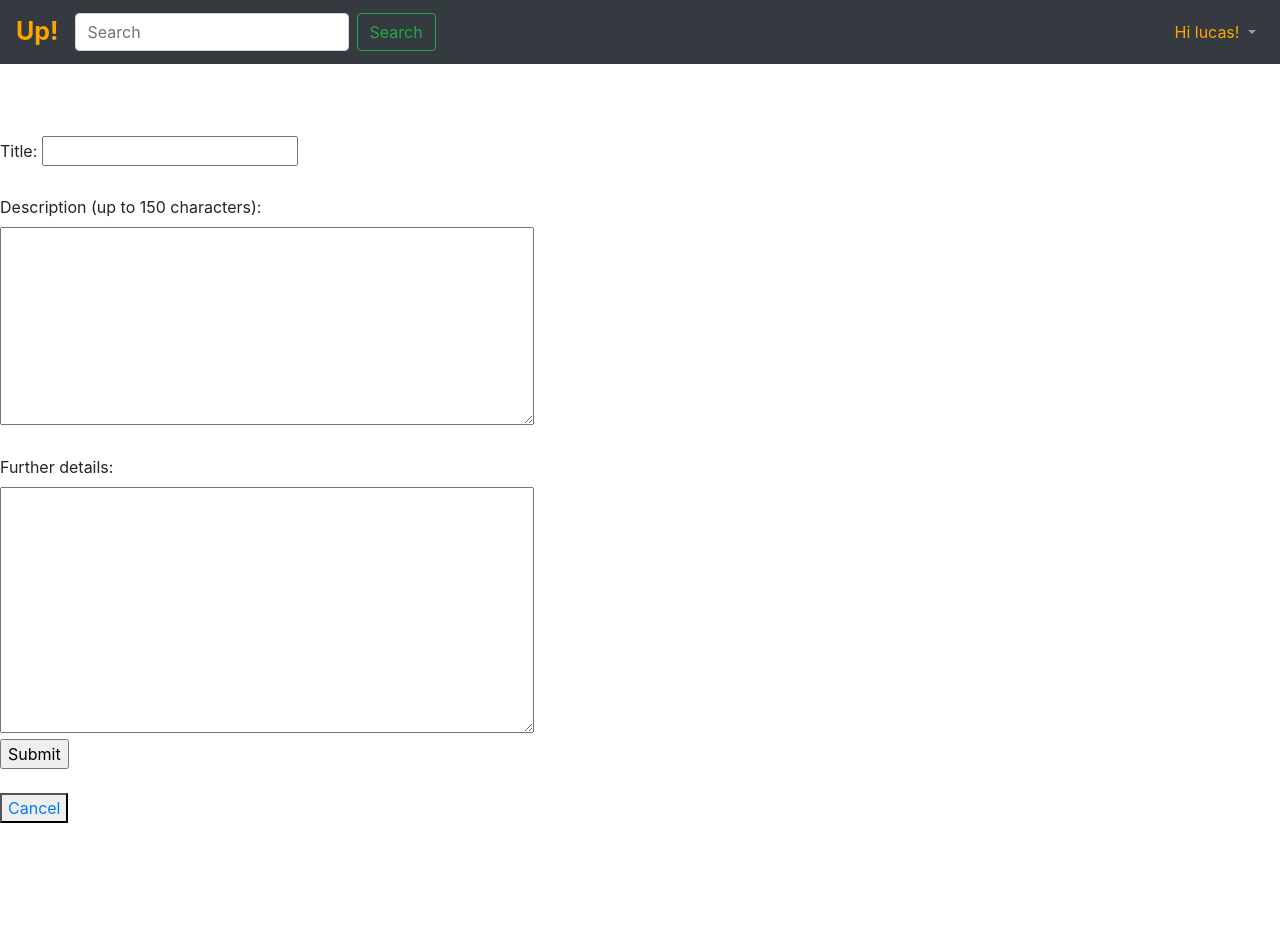
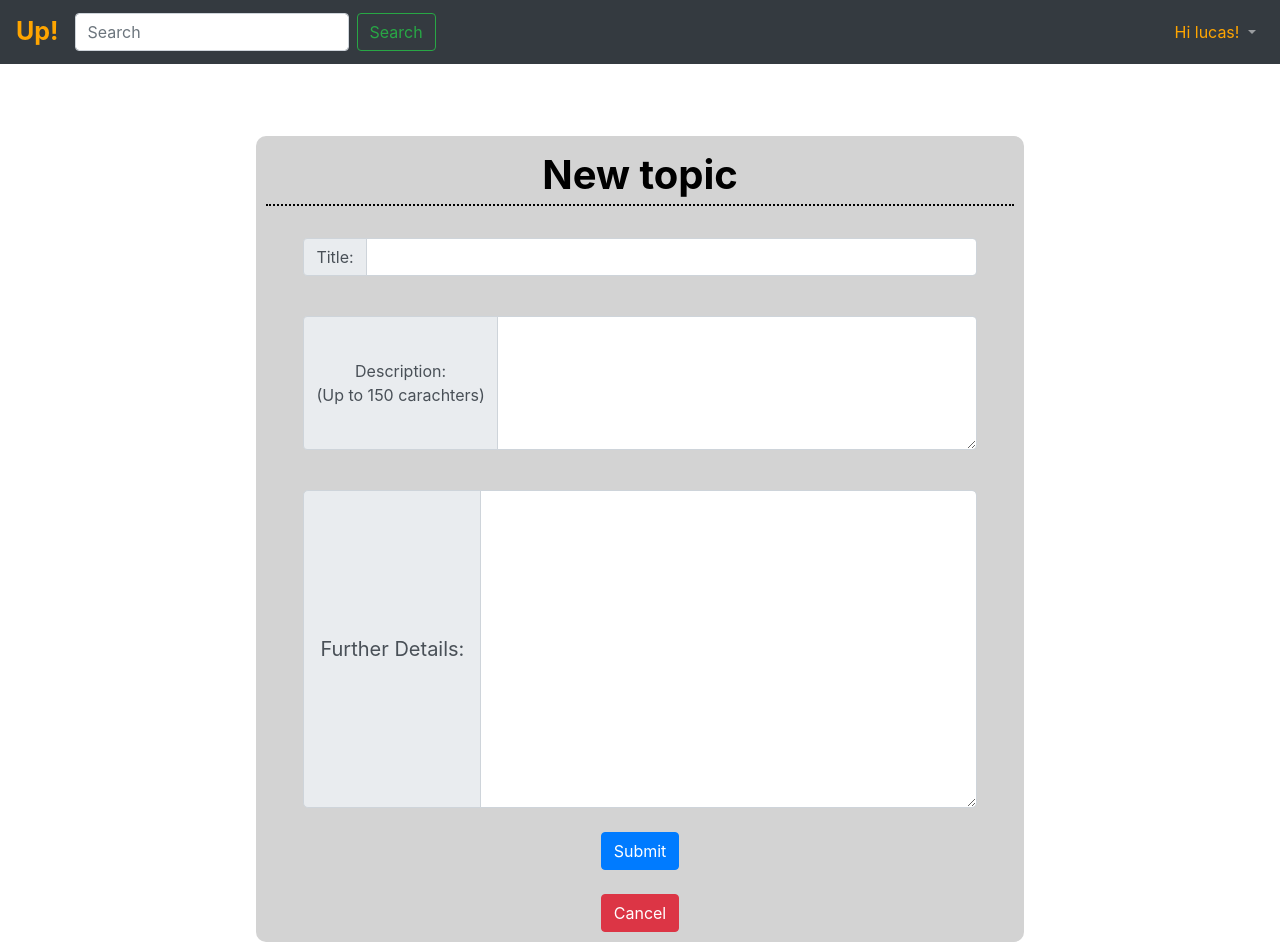
Before and after one commit to LucasSte/WebApp-CES-22, a Django app: page /Topics/new_entry in a window 1280 px wide. Before the commit the page ends 823 px from the top, so only its background shows below. Run offline with Django 3.2, Linux system fonts and the light colour scheme; a user stored in the database is signed in; some libraries are stand-ins or nearby versions.

Commit message:
Creating a front end for the new topic entry page

```diff
--- a/Topics/templates/Topics/new_entry.html
+++ b/Topics/templates/Topics/new_entry.html
@@ -3,37 +3,56 @@
 {% block title %}New topic entry{% endblock %}
 
 {% block content %}
-    {% if messages %}
-    <ul class="messages">
-        {% for message in messages %}
-        <li {% if message.tags %} class="{{ message.tags }}" {% endif %}>{{ message }}</li>
-        {% endfor %}
-    </ul>
-    {% endif %}
+{% if messages %}
+<ul class="messages" style="text-align: center;">
+    {% for message in messages %}
+    <div class="alert alert-danger" role="alert" style="width: 97%; text-align: center;">
+        {{ message }}
+    </div>
+    {% endfor %}
+</ul>
+{% endif %}
 <br>
 {% if user.is_authenticated %}
 <body>
+<div class="new_topic_box">
+    <h2 class="login_header">New topic</h2>
     <form action="" method="POST">
         {% csrf_token %}
-        <label>Title: </label>
-        <input name="title" type="text">
         <br>
+        <div class="input-group mb-3" style="width: 90%; margin-left: auto; margin-right: auto;">
+        <div class="input-group-prepend">
+        <span class="input-group-text" id="inputGroup-sizing-default">Title:</span>
+        </div>
+        <input id="title" name="title" type="text" class="form-control" aria-label="Default" aria-describedby="inputGroup-sizing-default">
+    </div>
         <br>
-        <label>Description (up to 150 characters):</label>
+        <div class="input-group mb-3" style="width: 90%; margin-left: auto; margin-right: auto;">
+        <div class="input-group-prepend">
+        <span class="input-group-text" id="inputGroup-sizing-default">Description: <br> (Up to 150 carachters)</span>
+        </div>
+            <textarea id="small_description" name="small_description" class="form-control" aria-label="Default" aria-describedby="inputGroup-sizing-default" rows="5"> </textarea>
+    </div>
+
         <br>
-        <textarea name= "small_description" cols="50" rows="8"></textarea>
+        <div class="input-group input-group-lg" style="width: 90%; margin-left: auto; margin-right: auto;">
+        <div class="input-group-prepend">
+         <span class="input-group-text" id="inputGroup-sizing-lg">Further Details:</span>
+         </div>
+            <textarea id="big_description" name="big_description" class="form-control" aria-label="Large" aria-describedby="inputGroup-sizing-sm" rows="10"> </textarea>
+        </div>
         <br>
-        <br>
-        <label>Further details:</label>
-        <br>
-        <textarea name= "big_description" cols="50" rows="10"></textarea>
-        <br>
-        <input type="submit" value="Submit">
+            <div style="text-align: center;">
+            <button type="submit" value="Submit" class="btn btn-primary" style="horiz-align: center;">
+                Submit
+            </button>
+            </div>
     </form>
     <br>
-
-    <button type="reset"><a style="text-decoration: none" href="{% url 'index' %}">Cancel</a> </button>
-
+    <div style="text-align: center">
+    <a class="btn btn-danger" href="{% url 'index' %}" role="button">Cancel</a></button>
+</div>
+    </div>
 </body>
 {% else %}
 <h1> You must <a href="{% url 'user_login' %}">log in</a> to create a new topic</h1>
--- a/WebApp/forms.py
+++ b/WebApp/forms.py
@@ -14,8 +14,8 @@ class UserLoginForm(forms.Form):
         )
 
 class UserRegistrationForm(forms.ModelForm):
-    password = forms.CharField(widget=forms.PasswordInput(attrs={'placeholder': 'Enter password here...'}))
-    confirm_password = forms.CharField(widget=forms.PasswordInput(attrs={'placeholder': 'Confirm password...'}))
+    password = forms.CharField(widget=forms.PasswordInput(attrs={'placeholder': 'Enter password here...'}), label="password")
+    confirm_password = forms.CharField(widget=forms.PasswordInput(attrs={'placeholder': 'Confirm password...'}), label="confirm_password")
 
     class Meta:
         model = User
--- a/static/style.css
+++ b/static/style.css
@@ -111,6 +111,14 @@ header{
     border-radius: 10px;
 }
 
+.new_topic_box{
+    background-color: lightgrey;
+    padding: 10px;
+    width: 60%;
+    margin: auto;
+    border-radius: 10px;
+}
+
 .login_header{
     text-align: center;
     font-weight: bold;
--- a/templates/WebApp/login.html
+++ b/templates/WebApp/login.html
@@ -38,7 +38,7 @@
     </button>
     <br>
         <br>
-            <a class="btn btn-primary" href="{% url 'register' %}" role="button">Register</a></button>
+            <a class="btn btn-primary" href="{% url 'register' %}" role="button">Register</a>
         </div>
 </form>
 </div>
```
